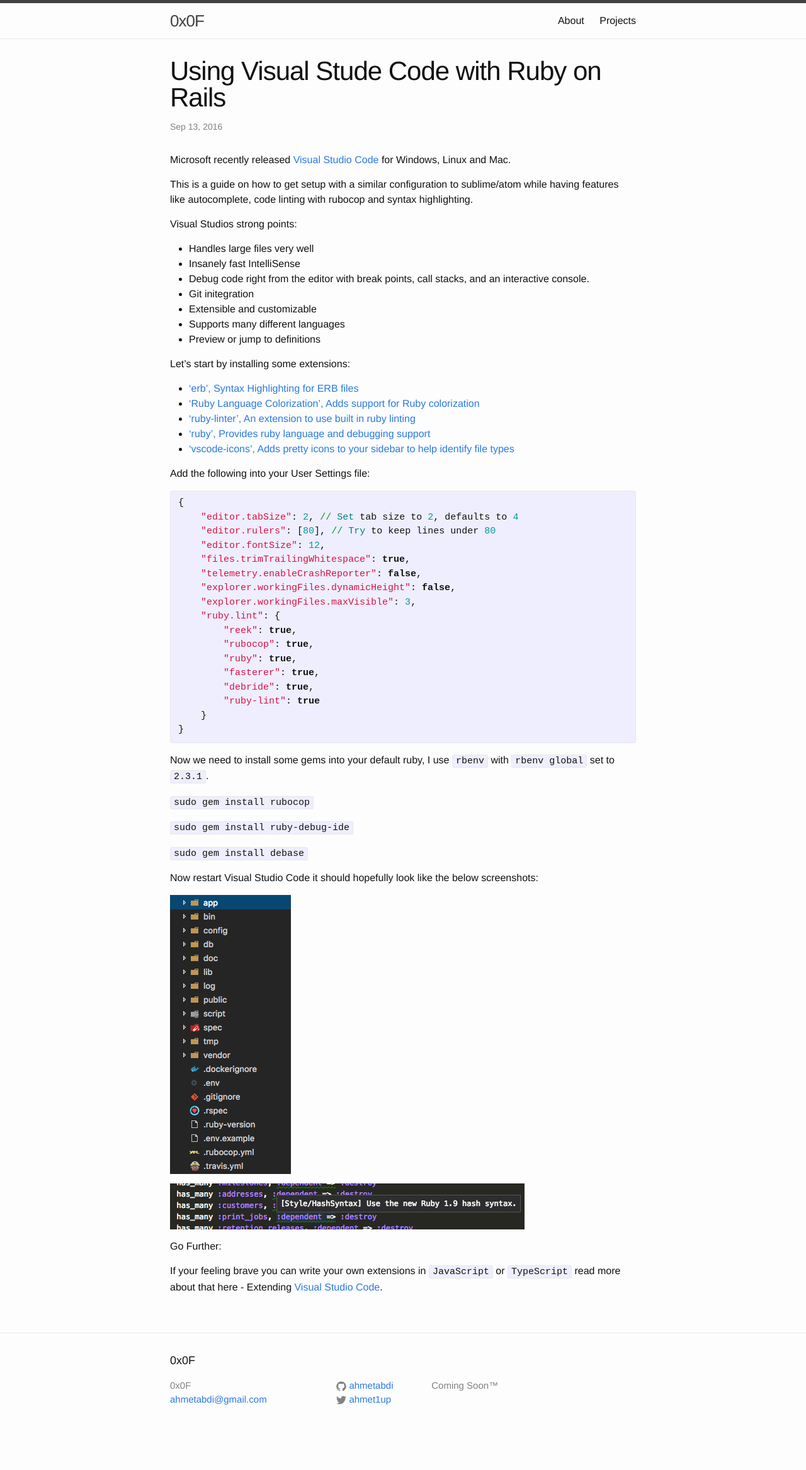
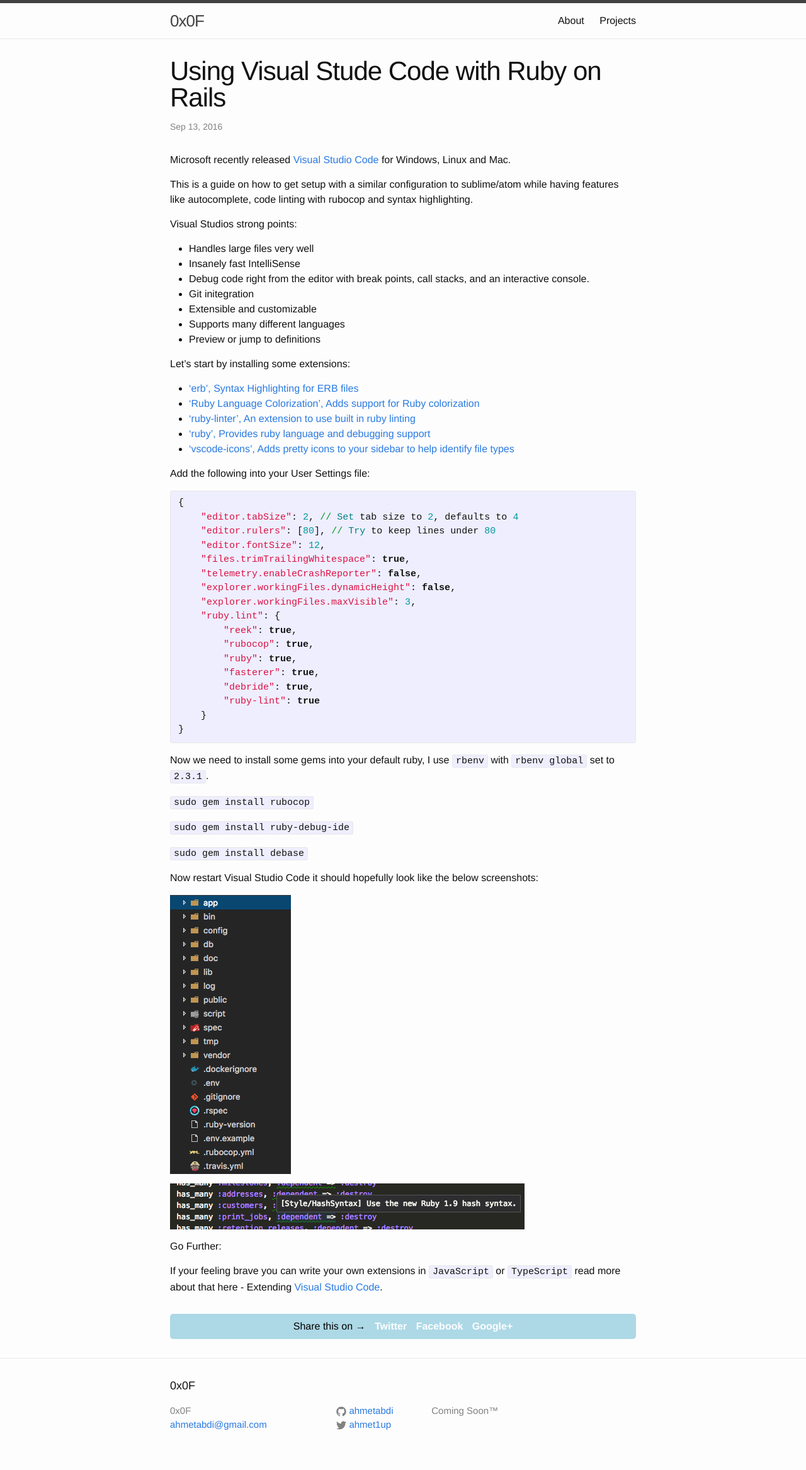
Before and after one commit to ahmetabdi/ahmetabdi.github.io, a Jekyll site: the page built from _posts/2016-10-13-vs-code-on-rails.markdown, in a window 1280 px wide. Shown: the whole page at 63% size. Built offline with Jekyll 4.4.1, drawn with Linux system fonts in a browser that asks for light colours; nearby versions of some CDN libraries; library files that are not in the unit come from our copies; comment, search, counter and statistics services are not loaded; before the commit the page ends 2294 px from its top, so only the background shows below that.

Commit message:
Add share and comments

```diff
--- /dev/null
+++ b/_includes/disqus.html
@@ -0,0 +1,20 @@
+<div id="disqus_thread"></div>
+<script>
+
+/**
+*  RECOMMENDED CONFIGURATION VARIABLES: EDIT AND UNCOMMENT THE SECTION BELOW TO INSERT DYNAMIC VALUES FROM YOUR PLATFORM OR CMS.
+*  LEARN WHY DEFINING THESE VARIABLES IS IMPORTANT: https://disqus.com/admin/universalcode/#configuration-variables*/
+/*
+var disqus_config = function () {
+this.page.url = PAGE_URL;  // Replace PAGE_URL with your page's canonical URL variable
+this.page.identifier = PAGE_IDENTIFIER; // Replace PAGE_IDENTIFIER with your page's unique identifier variable
+};
+*/
+(function() { // DON'T EDIT BELOW THIS LINE
+var d = document, s = d.createElement('script');
+s.src = '//ahmetabdi-github-io.disqus.com/embed.js';
+s.setAttribute('data-timestamp', +new Date());
+(d.head || d.body).appendChild(s);
+})();
+</script>
+<noscript>Please enable JavaScript to view the <a href="https://disqus.com/?ref_noscript">comments powered by Disqus.</a></noscript>
--- /dev/null
+++ b/_includes/share-page.html
@@ -0,0 +1,6 @@
+<div class="share-page">
+    Share this on &rarr;
+    <a href="https://twitter.com/intent/tweet?text={{ page.title }}&url={{ site.url }}{{ page.url }}&via={{ site.twitter_username }}&related={{ site.twitter_username }}" rel="nofollow" target="_blank" title="Share on Twitter">Twitter</a>
+    <a href="https://facebook.com/sharer.php?u={{ site.url }}{{ page.url }}" rel="nofollow" target="_blank" title="Share on Facebook">Facebook</a>
+    <a href="https://plus.google.com/share?url={{ site.url }}{{ page.url }}" rel="nofollow" target="_blank" title="Share on Google+">Google+</a>
+</div>
--- a/_layouts/post.html
+++ b/_layouts/post.html
@@ -11,5 +11,6 @@ layout: default
   <div class="post-content" itemprop="articleBody">
     {{ content }}
   </div>
-
+  {% include share-page.html %}
+  {% include disqus.html %}
 </article>
--- a/_posts/2016-10-13-vs-code-on-rails.markdown
+++ b/_posts/2016-10-13-vs-code-on-rails.markdown
@@ -2,7 +2,7 @@
 layout: post
 title:  "Using Visual Stude Code with Ruby on Rails"
 date:   2016-09-13 13:23:39 +0000
-categories: vscode ruby rails development
+categories: development
 ---
 
 Microsoft recently released [Visual Studio Code](http://code.visualstudio.com/) for Windows, Linux and Mac.
--- a/_sass/_base.scss
+++ b/_sass/_base.scss
@@ -1,3 +1,22 @@
+.share-page {
+    text-align: center;
+    background: lightblue;
+    color: black;
+    padding: 8px 15px;
+    border-radius: 5px;
+    margin: 1.5 * 1 0;
+
+    a {
+        font-weight: 700;
+        color: #fff;
+        margin-left: 10px;
+
+        &:hover {
+            border-bottom: 1px dashed #fff;
+        }
+    }
+}
+
 /**
  * Reset some basic elements
  */
```
